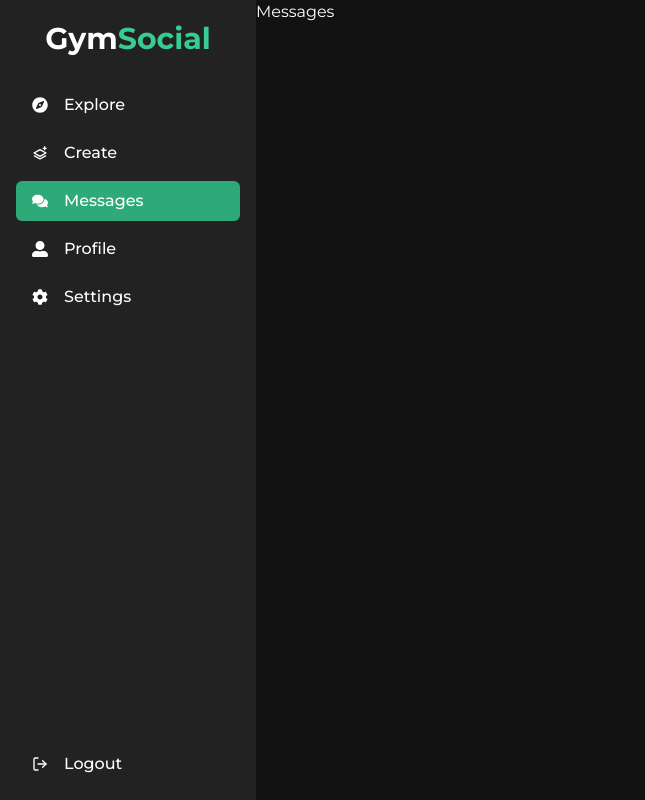
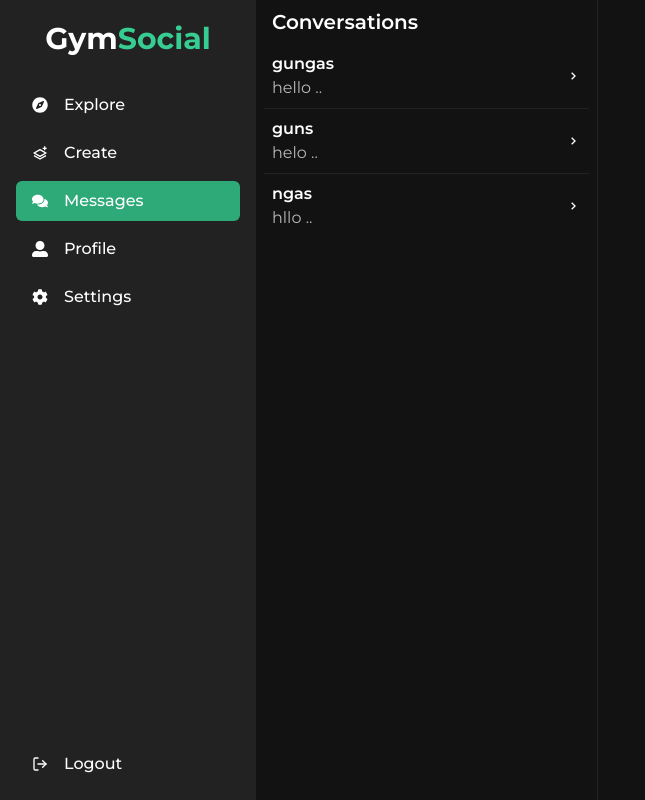
Before and after one commit to ShaneW-18/SweatSquad, a Next.js app in the folder workout_site/client/: page /messages in a window 1280 px wide. Shown: the whole page, without its empty margins (0-645 px from the left). Built offline with nearby package versions, Linux system fonts and the light colour scheme.

Commit message:
msg page setup

```diff
--- a/workout_site/client/pages/messages/index.tsx
+++ b/workout_site/client/pages/messages/index.tsx
@@ -1,10 +1,67 @@
-import React from 'react';
+import React, {useState, useEffect} from 'react';
 import Content from '../../components/Content';
+import { BiChevronRight } from 'react-icons/bi';
 
 export default function Messages(){
+
+    const [selectedConversation, setSelectedConversation] = useState(-1);
+
+    const conversations=[
+        {
+            name:'gungas',
+            preview:'hello ..'
+        },
+        {
+            name:'guns',
+            preview:'helo ..'
+        },
+        {
+            name:'ngas',
+            preview:'hllo ..'
+        },
+    ];
+
+    const updateSelectedConversation = (conversationId) => {
+        setSelectedConversation(conversationId);
+    }
+
+    useEffect(() => {
+        async function updateMessages() {
+            //const res = await getMessages()
+        }
+
+        updateMessages();
+    }, [selectedConversation])
+
     return (
         <Content>
-            Messages
+            <div className='h-f grid grid-cols-13'>
+                <div className=''>
+                    <div className='px-4 py-2'>
+                        <h1 className='text-xl font-semibold'>Conversations</h1>
+                    </div>
+                    {conversations.map((e,index) => {
+                        return(
+                            <div className='relative --bg hover:bg-dg-200 px-2 cursor-pointer'
+                                onClick={updateSelectedConversation}>
+                                {index>0 && <div className='h-[1px] mx-auto bg-dg-200'></div>}
+                                <div className='flex p-2 items-center'>
+                                    <span className='flex flex-col'>
+                                        <span className='font-semibold'>{e.name}</span>
+                                        <span className='text-white/70'>{e.preview}</span>
+                                    </span>
+                                    <span className='ml-auto'>
+                                        <BiChevronRight />
+                                    </span>
+                                </div>
+
+                            </div>
+                        );
+                    })}
+                </div>
+                <div className='border-l border-dg-200 h-f'>
+                </div>
+            </div>
         </Content>
     );
 }
--- a/workout_site/client/tailwind.config.js
+++ b/workout_site/client/tailwind.config.js
@@ -31,6 +31,7 @@ module.exports = {
       '2': '1fr 1fr',
       '1': 'auto',
       '23': '2fr 1fr',
+      '13': '1fr 2fr',
       '3': '1fr 1fr 1fr',
       '4': '1fr 1fr 1fr 1fr',
     }
```
